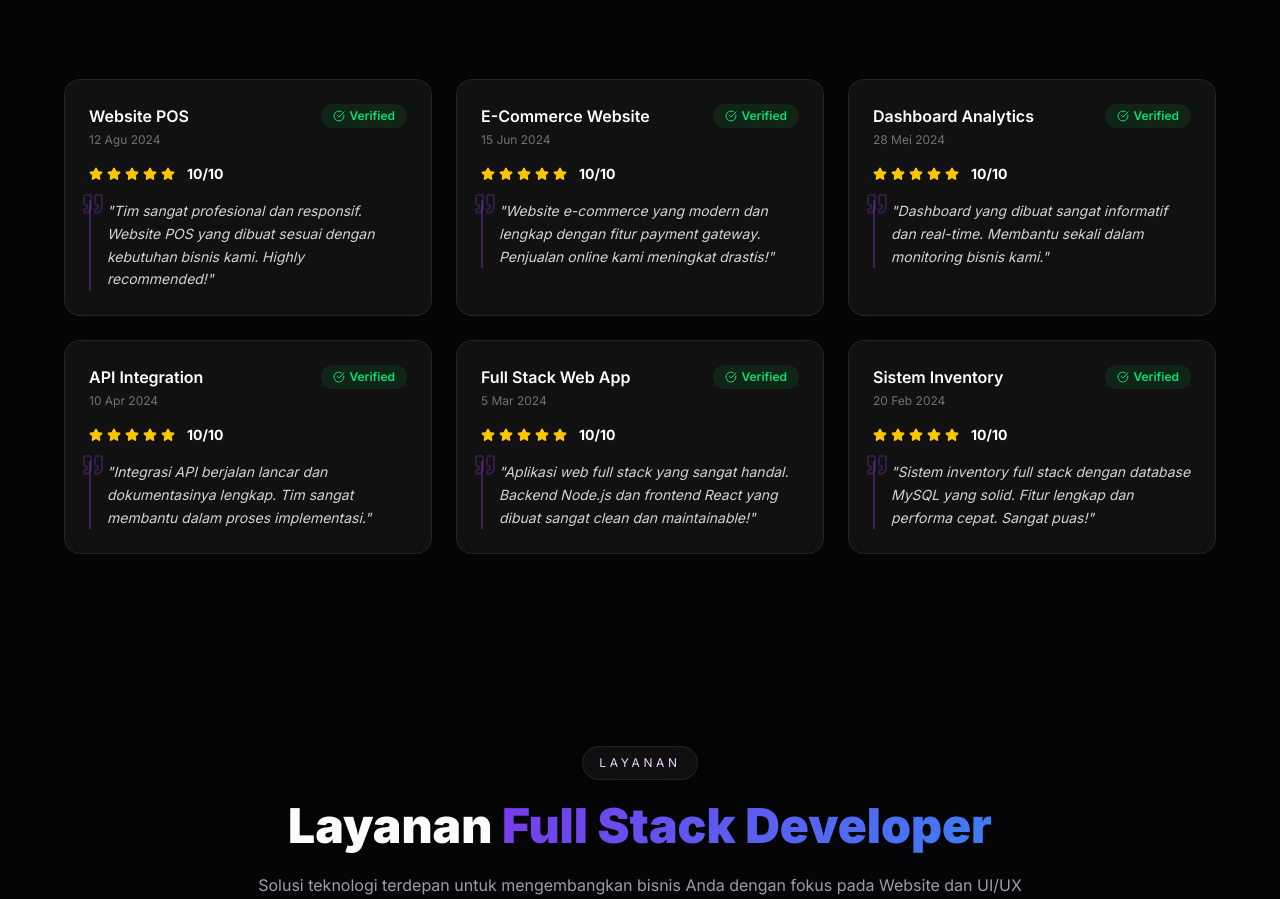
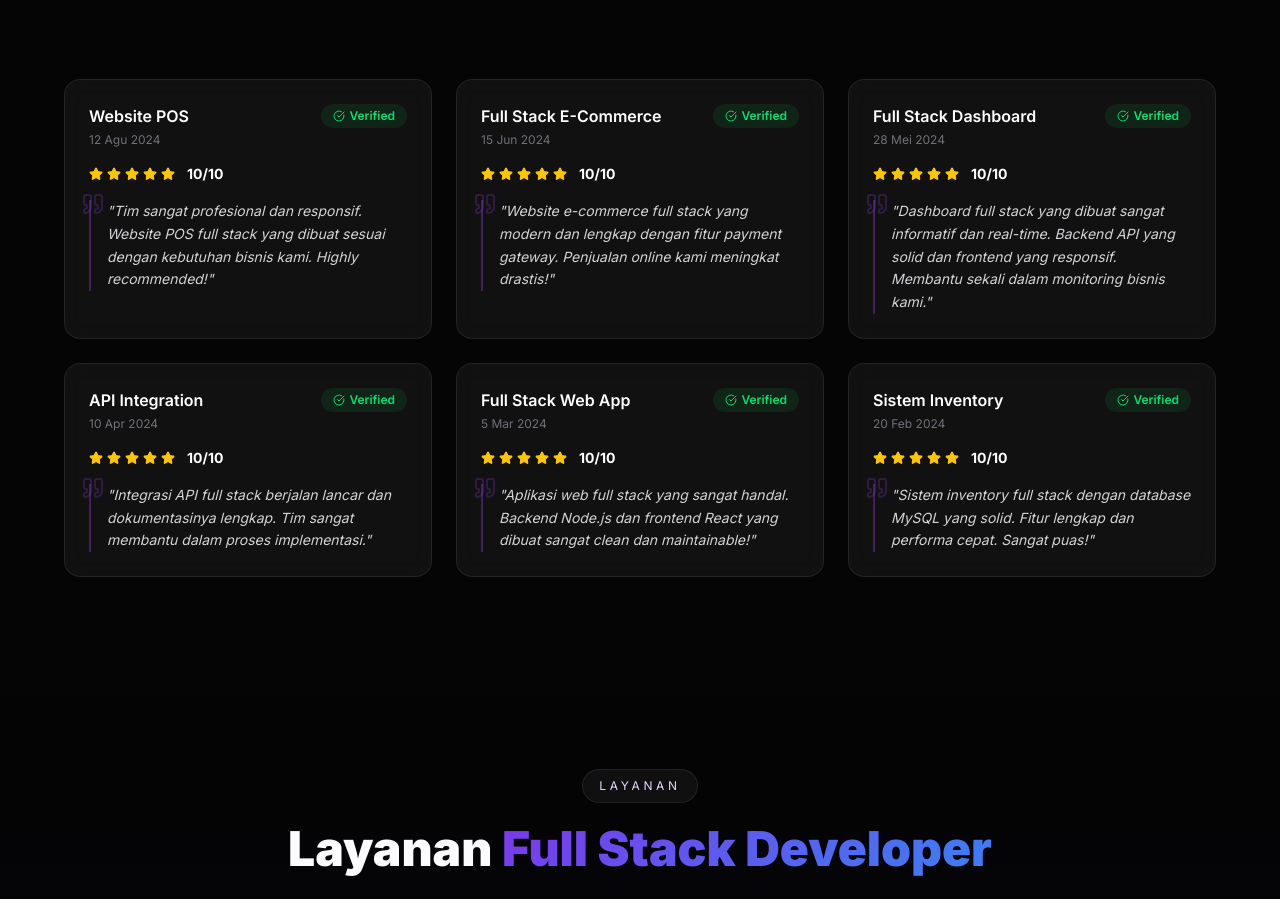
Before and after one commit to adinnur890/Brand-Developer, a Next.js app: page / in a window 1280 px wide. Shown: the part 1223-2122 px from the top of the page. Built offline with nearby package versions, Linux system fonts and the light colour scheme.

Commit message:
Update all testimonials to focus on full stack

```diff
--- a/src/sections/Stats.tsx
+++ b/src/sections/Stats.tsx
@@ -14,25 +14,25 @@ const testimonials = [
     project: "Website POS",
     date: "12 Agu 2024",
     rating: "10/10",
-    text: "Tim sangat profesional dan responsif. Website POS yang dibuat sesuai dengan kebutuhan bisnis kami. Highly recommended!",
+    text: "Tim sangat profesional dan responsif. Website POS full stack yang dibuat sesuai dengan kebutuhan bisnis kami. Highly recommended!",
   },
   {
-    project: "E-Commerce Website",
+    project: "Full Stack E-Commerce",
     date: "15 Jun 2024",
     rating: "10/10",
-    text: "Website e-commerce yang modern dan lengkap dengan fitur payment gateway. Penjualan online kami meningkat drastis!",
+    text: "Website e-commerce full stack yang modern dan lengkap dengan fitur payment gateway. Penjualan online kami meningkat drastis!",
   },
   {
-    project: "Dashboard Analytics",
+    project: "Full Stack Dashboard",
     date: "28 Mei 2024",
     rating: "10/10",
-    text: "Dashboard yang dibuat sangat informatif dan real-time. Membantu sekali dalam monitoring bisnis kami.",
+    text: "Dashboard full stack yang dibuat sangat informatif dan real-time. Backend API yang solid dan frontend yang responsif. Membantu sekali dalam monitoring bisnis kami.",
   },
   {
     project: "API Integration",
     date: "10 Apr 2024",
     rating: "10/10",
-    text: "Integrasi API berjalan lancar dan dokumentasinya lengkap. Tim sangat membantu dalam proses implementasi.",
+    text: "Integrasi API full stack berjalan lancar dan dokumentasinya lengkap. Tim sangat membantu dalam proses implementasi.",
   },
   {
     project: "Full Stack Web App",
```
